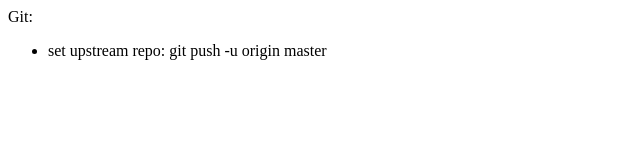
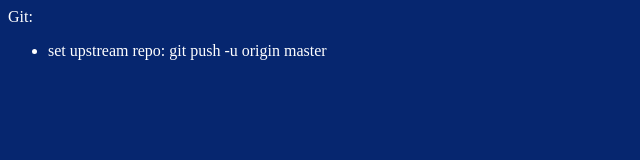
Before and after one commit to daynew/daynew.github.com, a plain HTML site: page index.html in a window 1280 px wide. Shown: the whole page, without its empty margins (0-640 px from the left). Drawn offline with Linux system fonts and the light colour scheme.

Commit message:
added css

```diff
--- a/index.html
+++ b/index.html
@@ -1,6 +1,7 @@
 <html>
 <head>
     <title>wowwow, nice job handsome</title>
+    <link href="main.css" rel="stylesheet" type="text/css" />
 </head>
 <body>
 Git:
--- /dev/null
+++ b/main.css
@@ -0,0 +1,4 @@
+body {
+    background-color: #06266f;
+    color: white;
+}
```
